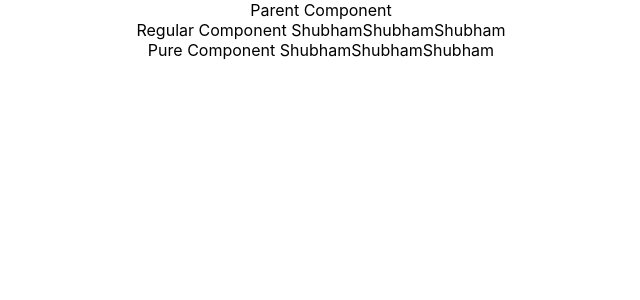
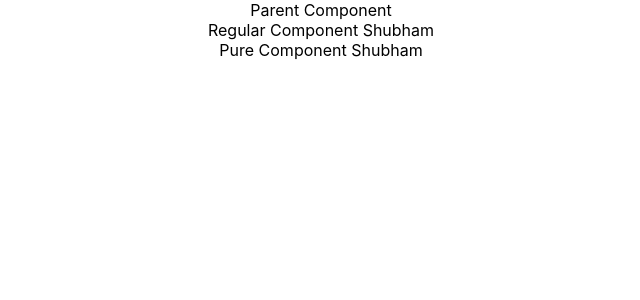
Before and after one commit to ShubhamCoder007/reactJs, a React (Create React App) app: page / in a window 1280 px wide. Shown: the top 300 px of the page, without its empty margins (319-959 px from the left). Built offline with nearby package versions, Linux system fonts and the light colour scheme.

Commit message:
compmount with conditional addition

```diff
--- a/src/components/ParentComp.js
+++ b/src/components/ParentComp.js
@@ -13,10 +13,18 @@ class ParentComp extends Component{
     }
 
     componentDidMount(){
+
         setInterval(() => {
-            this.setState({
-                name: 'Shubham' + this.state.name
-            })
+            if(this.state.name == 'Shubham'){
+                this.setState({
+                    name: 'Shubham Banerjee'
+                })
+            }
+            else{
+                this.setState({
+                    name: 'Shubham'
+                })
+            }
         }, 2000)
     }
 
```
